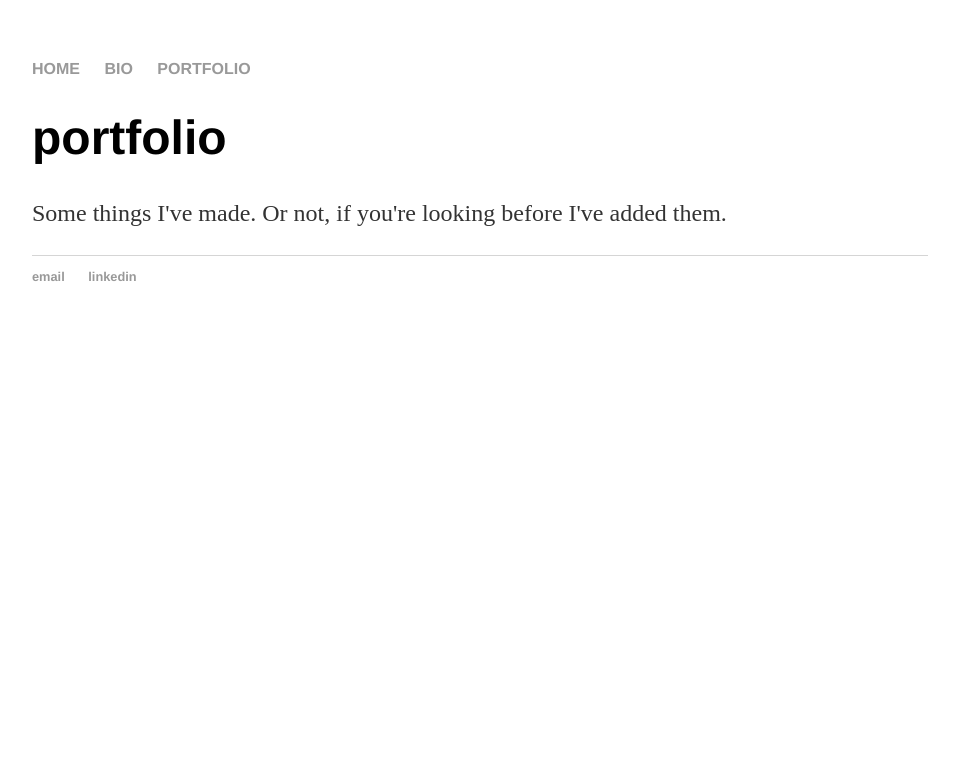
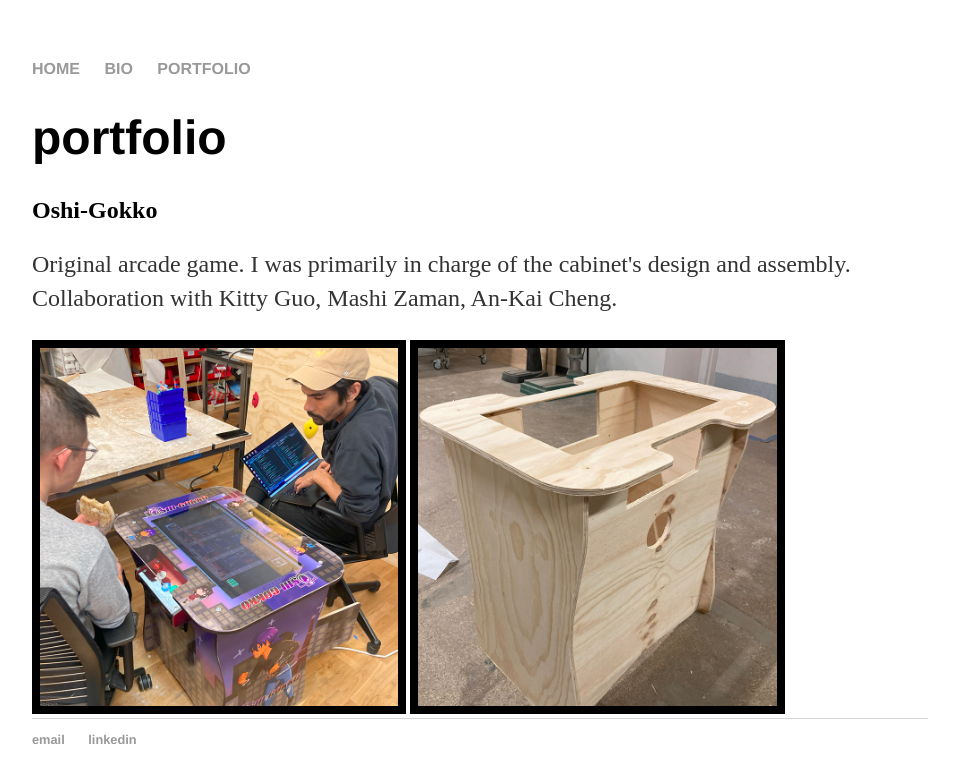
Before and after one commit to mathewolson/mathewolson.github.io, a Jekyll site: the page built from portfolio.html, in a window 1280 px wide. Shown: the top 783 px of the page, without its empty margins (160-1119 px from the left). Built offline with Jekyll 4.4.1, drawn with Linux system fonts in a browser that asks for light colours.

Commit message:
Update portfolio.html

```diff
--- a/portfolio.html
+++ b/portfolio.html
@@ -4,5 +4,8 @@ title: Portfolio
 ---
 <div class="blurb">
 	<h1>portfolio</h1>
-	<p>Some things I've made. Or not, if you're looking before I've added them.</p>
+	<h2>Oshi-Gokko</h2>
+	<p>Original arcade game. I was primarily in charge of the cabinet's design and assembly. Collaboration with Kitty Guo, Mashi Zaman, An-Kai Cheng.</p>
+	<img src="https://raw.githubusercontent.com/mathewolson/mathewolson.github.io/master/oshigokko1.jpg" alt="Oshi-Gokko arcade cabinet" width=40% height=auto border=8px/>
+	<img src="https://raw.githubusercontent.com/mathewolson/mathewolson.github.io/master/oshigokko2.jpg" alt="Oshi-Gokko arcade cabinet, unfinished" width=40% height=auto border=8px/>
 </div><!-- /.blurb -->
```
